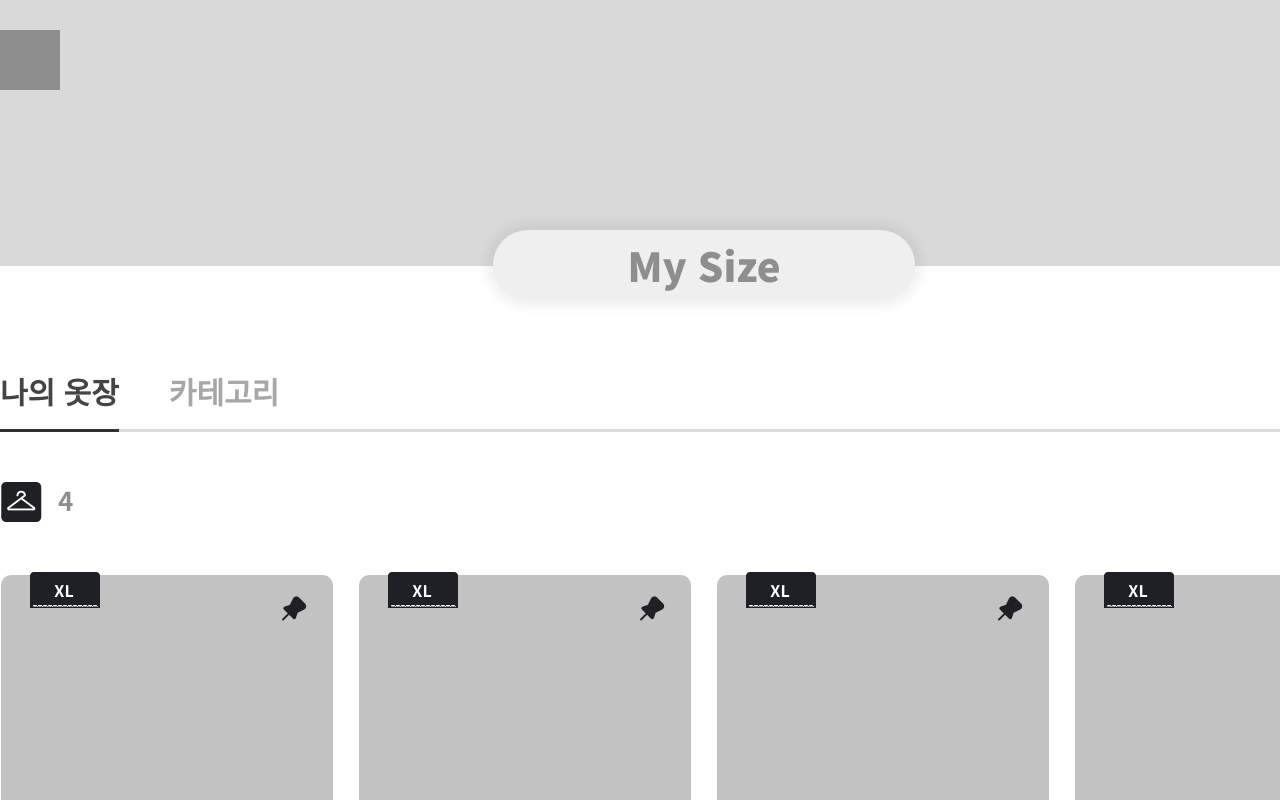
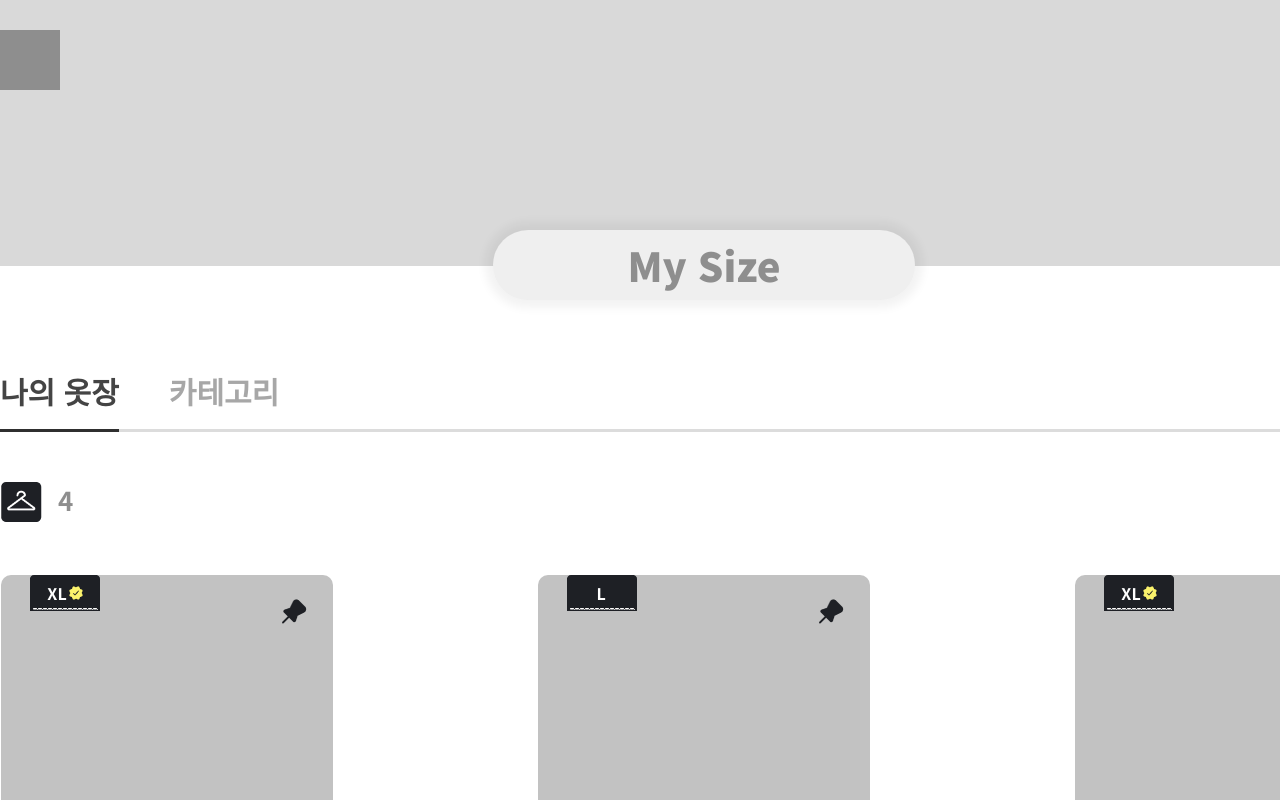
Before and after one commit to OWN-SIZE/onsize-website, a Next.js app: page /home in a window 1280 px wide. Built offline with nearby package versions, Linux system fonts and the light colour scheme.

Commit message:
feat/#7:  썸네일 전체 공통 컴포넌트화

```diff
--- a/components/home/HomeMain.tsx
+++ b/components/home/HomeMain.tsx
@@ -5,8 +5,58 @@ import theme from 'styles/theme';
 
 import Product from './Product';
 
+interface closetData {
+  id: string;
+  image: string;
+  productName: string;
+  size: string | null;
+  memo: string;
+  mallName: string;
+  isRecommend: boolean;
+  isPin: boolean;
+  link: string;
+}
+
 function HomeMain() {
-  const product = [1, 2, 3, 4, 5, 6, 7, 8].map((item) => <Product key={item} />);
+  const data: closetData[] = [
+    {
+      id: '62daeb7e82b56574bf940e54',
+      image:
+        'https://norefund-bucket.s3.ap-northeast-2.amazonaws.com/%E1%84%80%E1%85%A2%E1%84%87%E1%85%A1%E1%86%AF%E1%84%8D%E1%85%A1%E1%86%AF.png',
+      productName: '아끼는옷',
+      size: 'XL',
+      memo: '어쩌구저쩌구',
+      mallName: '무신사',
+      isRecommend: true,
+      isPin: true,
+      link: 'https://www.musinsa.com/app/goods/2194649?loc=goods_rank',
+    },
+    {
+      id: '62daeb7e82b56574bf940e55',
+      image:
+        'https://norefund-bucket.s3.ap-northeast-2.amazonaws.com/%E1%84%80%E1%85%A2%E1%84%87%E1%85%A1%E1%86%AF%E1%84%8D%E1%85%A1%E1%86%AF.png',
+      productName: '선물할옷',
+      size: 'L',
+      memo: '살까말까',
+      mallName: '무신사',
+      isRecommend: false,
+      isPin: true,
+      link: 'https://www.musinsa.com/app/goods/2194649?loc=goods_rank',
+    },
+    {
+      id: '62daeb7e82b56574bf940e56',
+      image:
+        'https://norefund-bucket.s3.ap-northeast-2.amazonaws.com/%E1%84%80%E1%85%A2%E1%84%87%E1%85%A1%E1%86%AF%E1%84%8D%E1%85%A1%E1%86%AF.png',
+      productName: '후드티',
+      size: 'XL',
+      memo: '색 이쁨',
+      mallName: '무신사',
+      isRecommend: true,
+      isPin: true,
+      link: 'https://www.musinsa.com/app/goods/2194649?loc=goods_rank',
+    },
+  ];
+  const product = data.map((item) => <Product key={item.id} data={item} />);
   return (
     <Styled.Container>
       <Styled.CountSection>
--- a/components/home/Product.tsx
+++ b/components/home/Product.tsx
@@ -1,10 +1,11 @@
-import { useState } from 'react';
-import { PinIcon, RecommendedIcon, SizeIcon } from 'assets/icon';
-import Image from 'next/image';
 import styled from 'styled-components';
 import theme from 'styles/theme';
 
-import HoverIcon from './HoverIcon';
+import ThumbNail from './ThumbNail';
+
+interface ProductProps {
+  data: closetData;
+}
 
 interface closetData {
   id: string;
@@ -18,59 +19,12 @@ interface closetData {
   link: string;
 }
 
-function Product() {
+function Product(props: ProductProps) {
   //DummyData : id, image, productName, size, memo, mallName, isRecommend, isPin, link
-  const data: closetData = {
-    id: '62daeb7e82b56574bf940e54',
-    image:
-      'https://norefund-bucket.s3.ap-northeast-2.amazonaws.com/%E1%84%80%E1%85%A2%E1%84%87%E1%85%A1%E1%86%AF%E1%84%8D%E1%85%A1%E1%86%AF.png',
-    productName: '아끼는옷',
-    size: 'XL',
-    memo: '어쩌구저쩌구',
-    mallName: '무신사',
-    isRecommend: false,
-    isPin: true,
-    link: 'https://www.musinsa.com/app/goods/2194649?loc=goods_rank',
-  };
-
-  //이미지(상품) 호버 타겟
-  const [imgHoveredTarget, setImgHoveredTarget] = useState('');
-
+  const { data } = props;
   return (
     <Styled.Card>
-      <Styled.HoverHideContainer className={imgHoveredTarget === data.id ? 'hide' : ''}>
-        {data.size && (
-          <>
-            <Image
-              src={SizeIcon}
-              id="sizeIcon"
-              className={imgHoveredTarget === data.id ? 'hide' : ''}
-              alt="사이즈 표시"
-            />
-
-            <Styled.SizeContainer className={imgHoveredTarget === data.id ? 'hide' : ''}>
-              <span>{data.size}</span>
-              {data.isRecommend && <Image src={RecommendedIcon} alt="추천 받은 사이즈 표시" />}
-            </Styled.SizeContainer>
-          </>
-        )}
-
-        {data.isPin && (
-          <Image
-            src={PinIcon}
-            id="pinIcon"
-            className={imgHoveredTarget === data.id ? 'hide' : ''}
-            alt="고정된 상품 핀 아이콘"
-          />
-        )}
-      </Styled.HoverHideContainer>
-      <HoverIcon
-        data={data}
-        imgHoveredTarget={imgHoveredTarget}
-        setImgHoveredTarget={setImgHoveredTarget}
-        width="33.2"
-        height="33.2"
-      />
+      <ThumbNail data={data} width="33.2" height="33.2" />
       <Styled.Title>제목제목제제목제목제목제목제목</Styled.Title>
       <Styled.Memo>메모메모메모메모메모메메모메모메모메모메모</Styled.Memo>
       <Styled.BrandSection>
@@ -85,15 +39,10 @@ export default Product;
 
 const Styled = {
   Card: styled.article`
-    position: relative;
     width: 33.2rem;
     height: 58.3rem;
 
     margin-bottom: 8rem;
-
-    & > .hide {
-      visibility: hidden;
-    }
   `,
   HoverHideContainer: styled.div`
     & > img,
--- a/components/home/HoverIcon.tsx
+++ b/components/home/ThumbNail.tsx
@@ -1,4 +1,4 @@
-import { Dispatch, SetStateAction, useState } from 'react';
+import { useState } from 'react';
 import {
   AddCategoryIcon,
   DeleteIcon,
@@ -9,6 +9,9 @@ import {
   HoveredPinIcon,
   PinButonIcon,
   PinButtonFillIcon,
+  PinIcon,
+  RecommendedIcon,
+  SizeIcon,
 } from 'assets/icon';
 import Image from 'next/image';
 import styled from 'styled-components';
@@ -16,10 +19,9 @@ import theme from 'styles/theme';
 
 interface HoverIconProps {
   data: closetData;
-  imgHoveredTarget: string;
-  setImgHoveredTarget: Dispatch<SetStateAction<string>>;
   width: string;
   height: string;
+  noSizeTag?: boolean;
   noAddCategory?: boolean;
 }
 
@@ -35,9 +37,13 @@ interface closetData {
   link: string;
 }
 
-function HoverIcon(props: HoverIconProps) {
+function ThumbNail(props: HoverIconProps) {
   const [iconHoveredTarget, setIconHoveredTarget] = useState('');
-  const { data, imgHoveredTarget, setImgHoveredTarget, width, height, noAddCategory } = props;
+  const { data, width, height, noSizeTag, noAddCategory } = props;
+
+  //이미지(상품) 호버 타겟
+  const [imgHoveredTarget, setImgHoveredTarget] = useState('');
+
   const handleImgMousehover = (e: React.MouseEvent) => {
     setImgHoveredTarget(e.currentTarget.id);
   };
@@ -62,6 +68,32 @@ function HoverIcon(props: HoverIconProps) {
       width={width}
       height={height}
     >
+      <Styled.HoverHideContainer className={imgHoveredTarget === data.id ? 'hide' : ''}>
+        {!noSizeTag && data.size && (
+          <>
+            <Image
+              src={SizeIcon}
+              id="sizeIcon"
+              className={imgHoveredTarget === data.id ? 'hide' : ''}
+              alt="사이즈 표시"
+            />
+
+            <Styled.SizeContainer className={imgHoveredTarget === data.id ? 'hide' : ''}>
+              <span>{data.size}</span>
+              {data.isRecommend && <Image src={RecommendedIcon} alt="추천 받은 사이즈 표시" />}
+            </Styled.SizeContainer>
+          </>
+        )}
+
+        {data.isPin && (
+          <Image
+            src={PinIcon}
+            id="pinIcon"
+            className={imgHoveredTarget === data.id ? 'hide' : ''}
+            alt="고정된 상품 핀 아이콘"
+          />
+        )}
+      </Styled.HoverHideContainer>
       <Styled.ThumbNailImg width={width} height={height} />
       <Styled.HoverThumbNail className={imgHoveredTarget === data.id ? 'show' : 'hide'} width={width} height={height}>
         {!noAddCategory && (
@@ -71,56 +103,29 @@ function HoverIcon(props: HoverIconProps) {
           </button>
         )}
         <div>
-          {data.isPin ? (
-            <Styled.IconCotainer
-              id={`${data.id}Pin`}
-              onMouseEnter={handleIconMousehover}
-              onMouseLeave={handleIconMouseLeave}
-            >
-              <Image src={PinButtonFillIcon} alt="고정 해제 버튼 아이콘" />
-              <Image
-                src={HoveredPinFillIcon}
-                className={iconHoveredTarget === `${data.id}Pin` ? 'show' : 'hide'}
-                alt="호버된 고정 해제 버튼 아이콘"
-              />
-            </Styled.IconCotainer>
-          ) : (
-            <Styled.IconCotainer
-              id={`${data.id}Pin`}
-              onMouseEnter={handleIconMousehover}
-              onMouseLeave={handleIconMouseLeave}
-            >
-              <Image src={PinButonIcon} alt="고정 버튼 아이콘" />
-              <Image
-                src={HoveredPinIcon}
-                className={iconHoveredTarget === `${data.id}Pin` ? 'show' : 'hide'}
-                alt="호버된 고정 버튼 아이콘"
-              />
-            </Styled.IconCotainer>
-          )}
+          <Styled.IconCotainer id={`Pin`} onMouseEnter={handleIconMousehover} onMouseLeave={handleIconMouseLeave}>
+            <Image src={data.isPin ? PinButtonFillIcon : PinButonIcon} alt="고정 해제 버튼 아이콘" />
+            <Image
+              src={data.isPin ? HoveredPinFillIcon : HoveredPinIcon}
+              className={iconHoveredTarget === `Pin` ? 'show' : 'hide'}
+              alt="호버된 고정 해제 버튼 아이콘"
+            />
+          </Styled.IconCotainer>
 
-          <Styled.IconCotainer
-            id={`${data.id}Edit`}
-            onMouseEnter={handleIconMousehover}
-            onMouseLeave={handleIconMouseLeave}
-          >
+          <Styled.IconCotainer id={`Edit`} onMouseEnter={handleIconMousehover} onMouseLeave={handleIconMouseLeave}>
             <Image src={EditIcon} alt="편집 버튼 아이콘" />
             <Image
               src={HoveredEditIcon}
-              className={iconHoveredTarget === `${data.id}Edit` ? 'show' : 'hide'}
+              className={iconHoveredTarget === `Edit` ? 'show' : 'hide'}
               alt="호버된 편집 버튼 아이콘"
             />
           </Styled.IconCotainer>
 
-          <Styled.IconCotainer
-            id={`${data.id}Delete`}
-            onMouseEnter={handleIconMousehover}
-            onMouseLeave={handleIconMouseLeave}
-          >
+          <Styled.IconCotainer id={`Delete`} onMouseEnter={handleIconMousehover} onMouseLeave={handleIconMouseLeave}>
             <Image src={DeleteIcon} alt="삭제 버튼 아이콘" />
             <Image
               src={HoveredDeleteIcon}
-              className={iconHoveredTarget === `${data.id}Delete` ? 'show' : 'hide'}
+              className={iconHoveredTarget === `Delete` ? 'show' : 'hide'}
               alt="호버된 삭제 버튼 아이콘"
             />
           </Styled.IconCotainer>
@@ -130,7 +135,7 @@ function HoverIcon(props: HoverIconProps) {
   );
 }
 
-export default HoverIcon;
+export default ThumbNail;
 
 const Styled = {
   Root: styled.div<{ width: string; height: string }>`
@@ -145,6 +150,25 @@ const Styled = {
       position: absolute;
       top: 2.4rem;
       right: 2.6rem;
+    }
+    & > .hide {
+      visibility: hidden;
+    }
+  `,
+  HoverHideContainer: styled.div`
+    & > img,
+    div {
+      position: absolute;
+      z-index: 2;
+
+      &#sizeIcon {
+        left: 2.9rem;
+      }
+
+      &#pinIcon {
+        right: 2.6rem;
+        top: 2.4rem;
+      }
     }
   `,
   IconCotainer: styled.div`
@@ -172,6 +196,21 @@ const Styled = {
     border-radius: 1rem;
 
     background-color: ${theme.colors.gray250};
+  `,
+  SizeContainer: styled.div`
+    display: flex;
+    justify-content: center;
+    align-items: center;
+    left: 2.9rem;
+
+    width: 7rem;
+    height: 3.6rem;
+
+    & > span {
+      margin-right: 0.2rem;
+      ${theme.fonts.sizetag};
+      color: ${theme.colors.gray000};
+    }
   `,
   /* hover시 스타일링 */
   HoverThumbNail: styled.div<{ width: string; height: string }>`
@@ -207,6 +246,11 @@ const Styled = {
         color: ${theme.colors.gray000};
 
         cursor: pointer;
+
+        & > img {
+          width: 1.6rem;
+          height: 0.9rem;
+        }
       }
 
       & > div {
```
